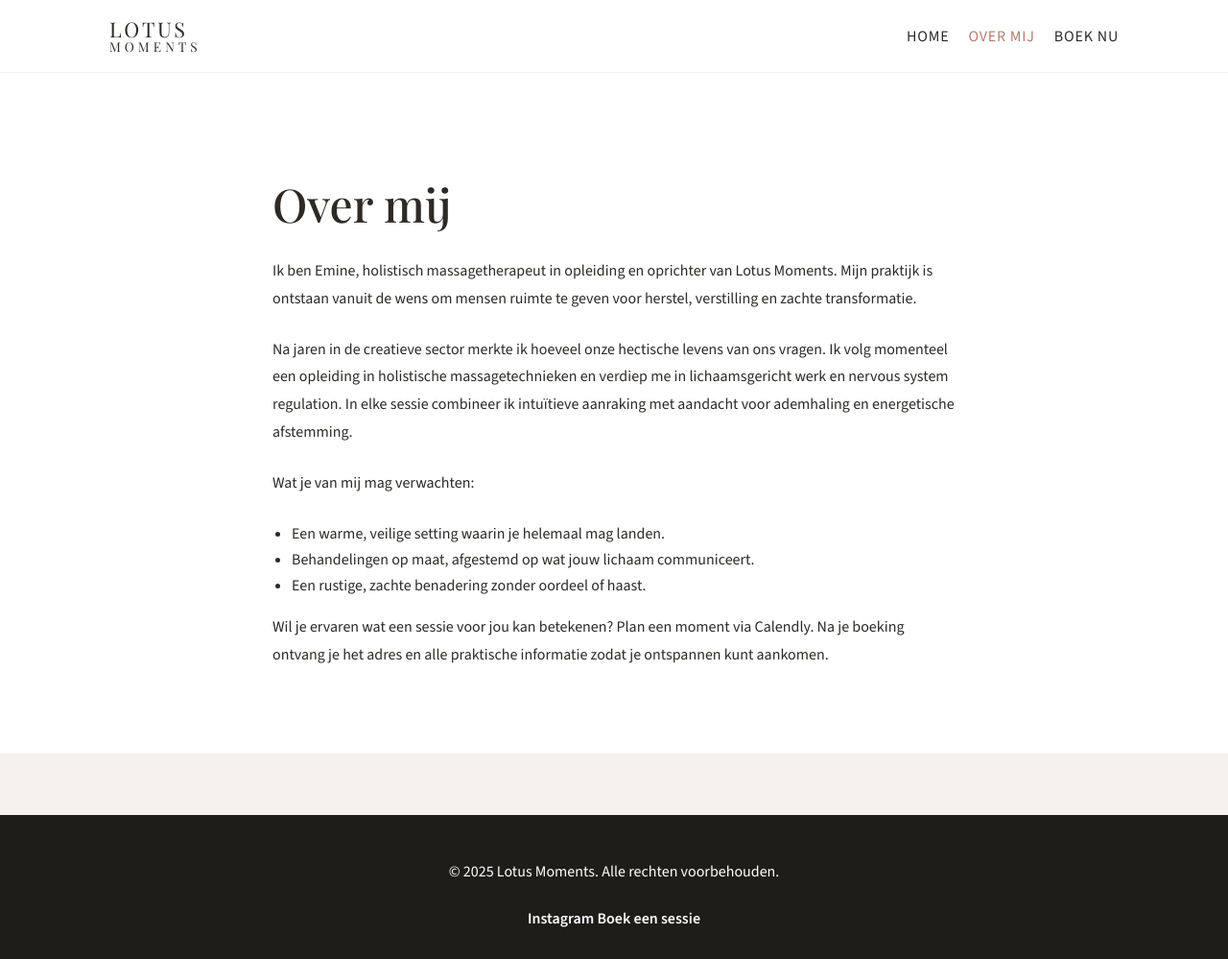
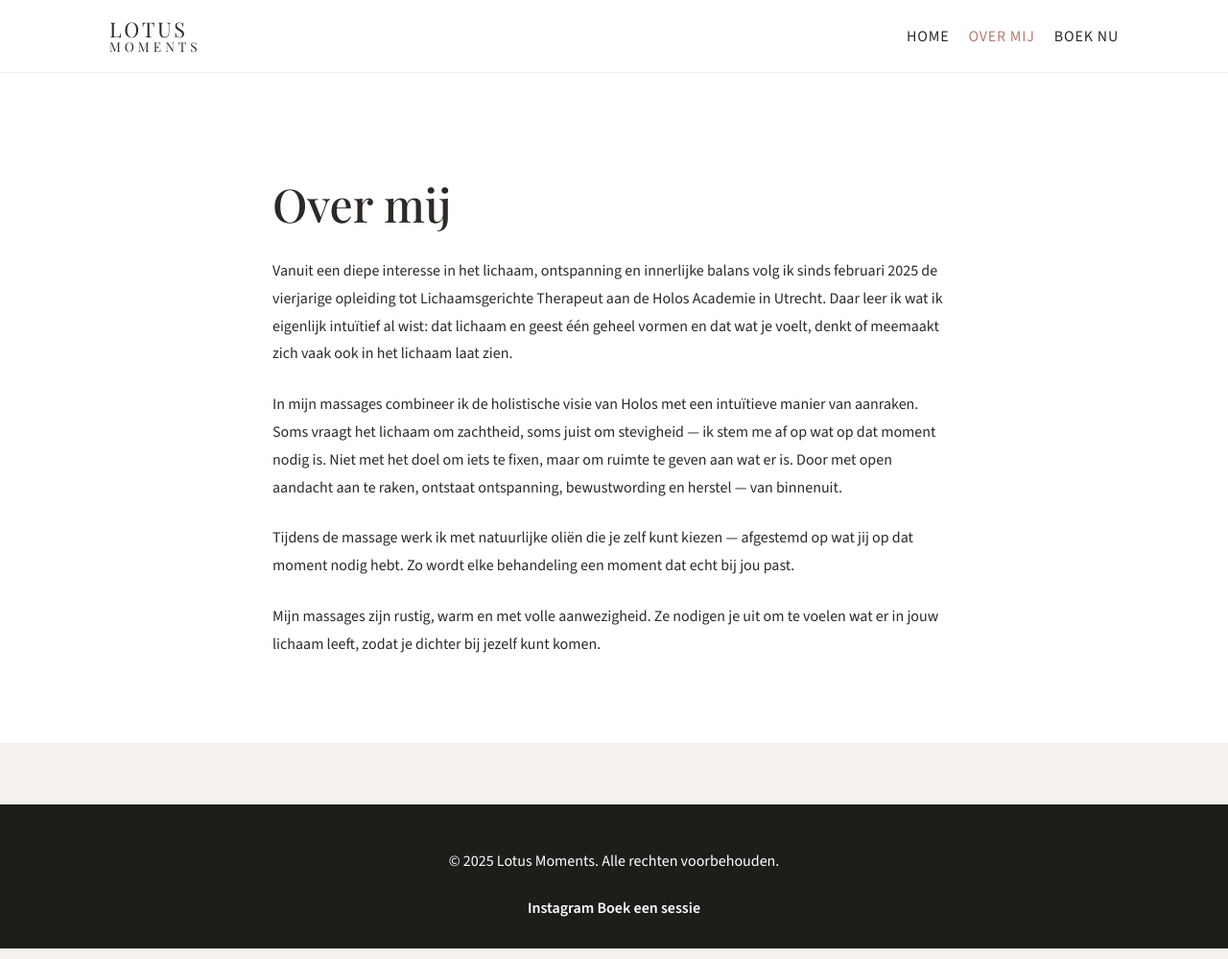
Before and after one commit to LotusMoments/website, a Jekyll site: the page built from over-mij.md, in a window 1280 px wide. Shown: the whole page at 96% size. Built offline with Jekyll 4.4.1, drawn with Linux system fonts in a browser that asks for light colours.

Commit message:
Update over-mij page content

```diff
--- a/over-mij.md
+++ b/over-mij.md
@@ -6,14 +6,16 @@ permalink: /over-mij/
 
 # Over mij
 
-Ik ben Emine, holistisch massagetherapeut in opleiding en oprichter van Lotus Moments. Mijn praktijk is ontstaan vanuit de wens om mensen ruimte te geven voor herstel, verstilling en zachte transformatie.
+Vanuit een diepe interesse in het lichaam, ontspanning en innerlijke balans volg ik sinds februari 2025 de vierjarige opleiding tot Lichaamsgerichte Therapeut aan de Holos Academie in Utrecht.
+Daar leer ik wat ik eigenlijk intuïtief al wist: dat lichaam en geest één geheel vormen en dat wat je voelt, denkt of meemaakt zich vaak ook in het lichaam laat zien.
 
-Na jaren in de creatieve sector merkte ik hoeveel onze hectische levens van ons vragen. Ik volg momenteel een opleiding in holistische massagetechnieken en verdiep me in lichaamsgericht werk en nervous system regulation. In elke sessie combineer ik intuïtieve aanraking met aandacht voor ademhaling en energetische afstemming.
+In mijn massages combineer ik de holistische visie van Holos met een intuïtieve manier van aanraken.
+Soms vraagt het lichaam om zachtheid, soms juist om stevigheid — ik stem me af op wat op dat moment nodig is.
+Niet met het doel om iets te fixen, maar om ruimte te geven aan wat er is.
+Door met open aandacht aan te raken, ontstaat ontspanning, bewustwording en herstel — van binnenuit.
 
-Wat je van mij mag verwachten:
+Tijdens de massage werk ik met natuurlijke oliën die je zelf kunt kiezen — afgestemd op wat jij op dat moment nodig hebt.
+Zo wordt elke behandeling een moment dat echt bij jou past.
 
-- Een warme, veilige setting waarin je helemaal mag landen.
-- Behandelingen op maat, afgestemd op wat jouw lichaam communiceert.
-- Een rustige, zachte benadering zonder oordeel of haast.
-
-Wil je ervaren wat een sessie voor jou kan betekenen? Plan een moment via Calendly. Na je boeking ontvang je het adres en alle praktische informatie zodat je ontspannen kunt aankomen.
+Mijn massages zijn rustig, warm en met volle aanwezigheid.
+Ze nodigen je uit om te voelen wat er in jouw lichaam leeft, zodat je dichter bij jezelf kunt komen.
```
